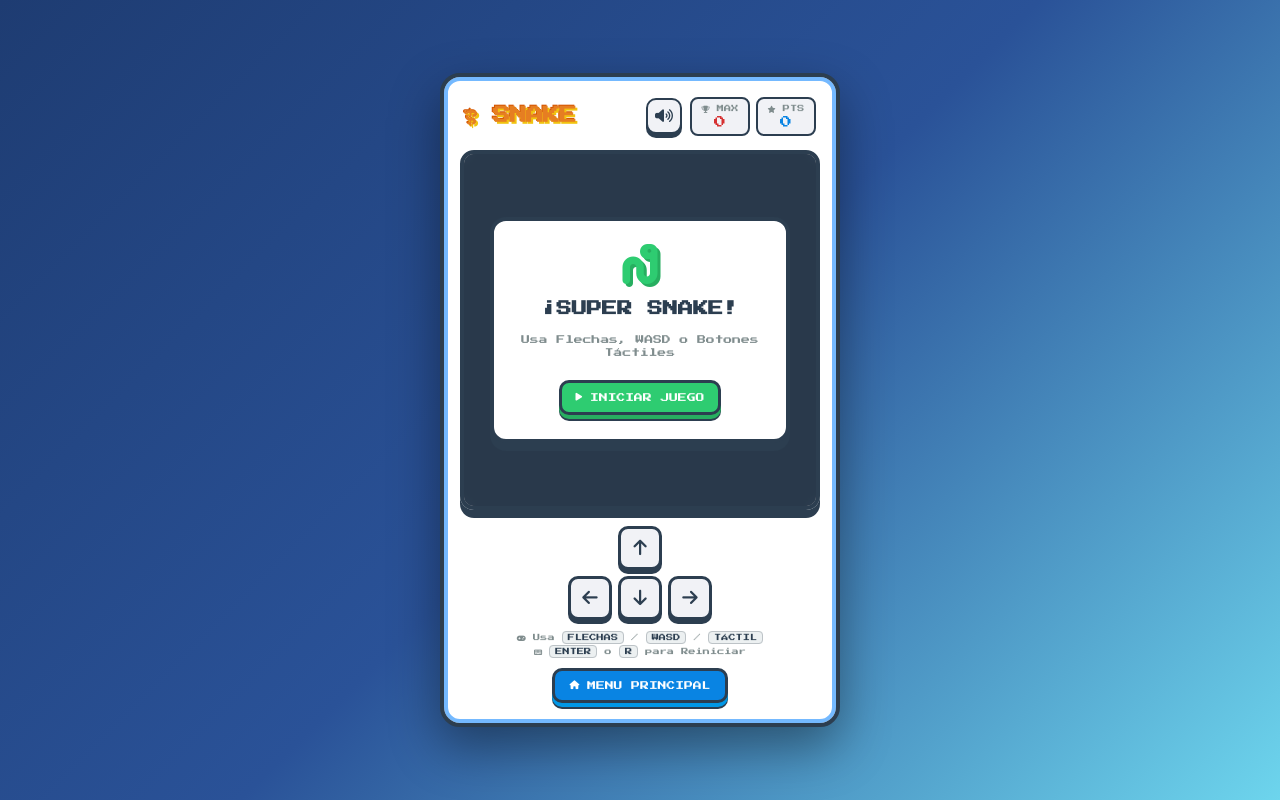
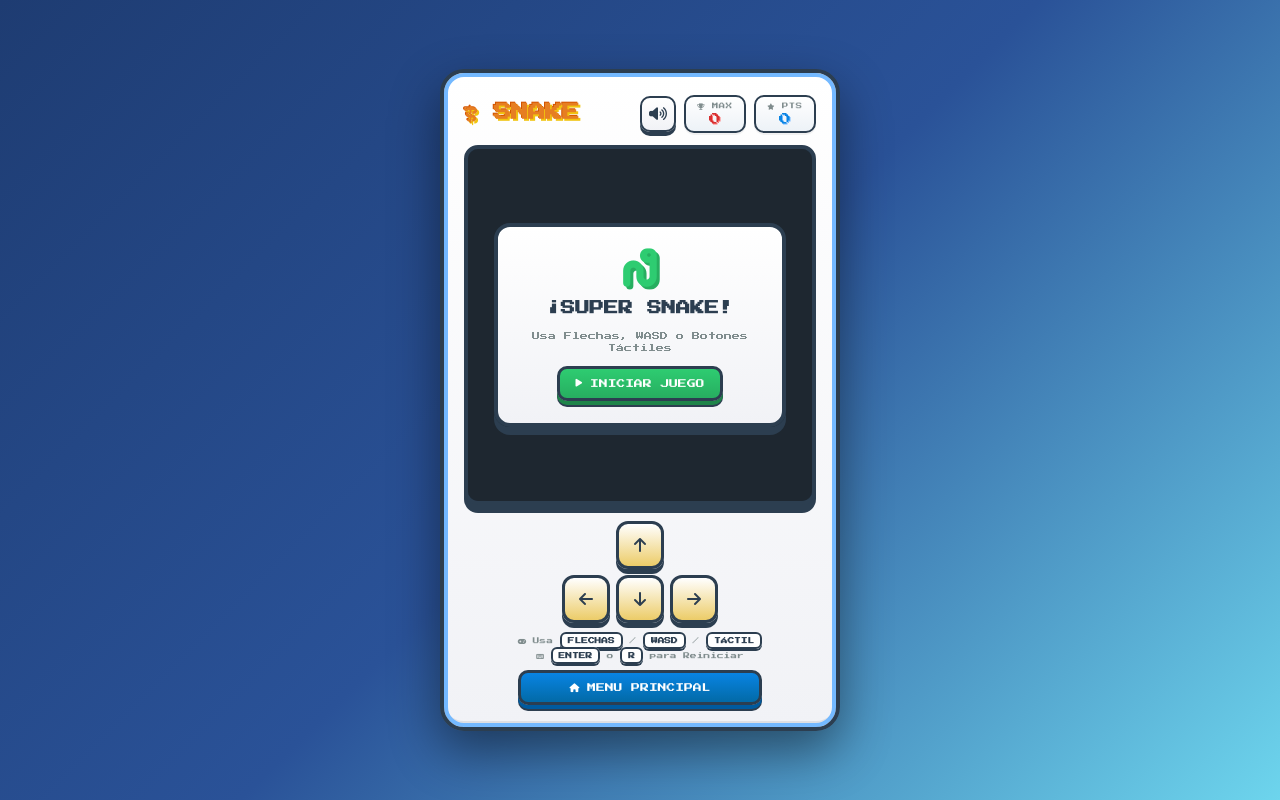
Before and after one commit to Fer-Mejia/arcade, a plain HTML site: page Snake/index.html in a window 1280 px wide. Drawn offline with Linux system fonts and the light colour scheme.

Commit message:
Ajustando Snake

```diff
--- a/Snake/style.css
+++ b/Snake/style.css
@@ -2,6 +2,7 @@
   --bg-gradient: linear-gradient(135deg, #1e3c72 0%, #2a5298 50%, #6dd5ed 100%);
   --text-dark: #2c3e50;
   --font-retro: 'Press Start 2P', monospace;
+  --border-arcade: #2c3e50;
 }
 
 * {
@@ -18,24 +19,31 @@
   justify-content: center;
   align-items: center;
   min-height: 100vh;
-  overflow: hidden;
+  padding: 20px 0;
+  overflow-x: hidden;
 }
 
+/* Tarjeta Principal Tipo Chasis Arcade */
 .game-card {
   position: relative;
   z-index: 1;
-  background: #ffffff;
-  border: 4px solid #2c3e50;
-  border-radius: 20px;
-  padding: 20px;
-  box-shadow: 0 20px 50px rgba(0, 0, 0, 0.4), inset 0 0 0 4px #74b9ff;
+  background: linear-gradient(180deg, #ffffff 0%, #f1f2f6 100%);
+  border: 4px solid var(--border-arcade);
+  border-radius: 24px;
+  padding: 22px 20px;
+  box-shadow:
+    0 20px 50px rgba(0, 0, 0, 0.45),
+    inset 0 0 0 4px #74b9ff,
+    inset 0 -6px 0 rgba(0, 0, 0, 0.08);
   display: flex;
   flex-direction: column;
   align-items: center;
-  gap: 14px;
+  gap: 12px;
   width: 400px;
+  max-width: 95vw;
 }
 
+/* Encabezado */
 .game-header {
   width: 100%;
   display: flex;
@@ -53,7 +61,7 @@
   font-size: 1.1rem;
   color: #e67e22;
   text-shadow: 2px 2px 0px #f1c40f, -1px -1px 0px #d35400;
-  letter-spacing: -1px;
+  letter-spacing: -0.5px;
 }
 
 .header-right {
@@ -63,9 +71,9 @@
 }
 
 .btn-icon {
-  background: #f1f2f6;
-  border: 2px solid #2c3e50;
-  color: #2c3e50;
+  background: linear-gradient(180deg, #ffffff 0%, #f1f2f6 100%);
+  border: 2px solid var(--border-arcade);
+  color: var(--border-arcade);
   width: 36px;
   height: 36px;
   border-radius: 10px;
@@ -75,75 +83,91 @@
   align-items: center;
   font-size: 0.9rem;
   transition: all 0.15s ease;
-  box-shadow: 0 4px 0 #2c3e50;
+  box-shadow: 0 4px 0 var(--border-arcade);
 }
 
 .btn-icon:hover {
   background: #ffeaa7;
   transform: translateY(-2px);
-  box-shadow: 0 6px 0 #2c3e50;
+  box-shadow: 0 6px 0 var(--border-arcade);
+}
+
+.btn-icon:active {
+  transform: translateY(2px);
+  box-shadow: 0 2px 0 var(--border-arcade);
 }
 
 .btn-icon.muted {
   color: #a4b0be;
 }
 
+/* Marcadores */
 .scoreboard {
   display: flex;
-  gap: 6px;
+  gap: 8px;
 }
 
 .score-box {
-  background: #f1f2f6;
-  padding: 6px 8px;
-  border-radius: 8px;
-  border: 2px solid #2c3e50;
+  background: linear-gradient(180deg, #ffffff 0%, #edf2f7 100%);
+  padding: 6px 10px;
+  border-radius: 10px;
+  border: 2px solid var(--border-arcade);
+  box-shadow: inset 0 2px 0 rgba(255, 255, 255, 0.8), 0 2px 0 rgba(0,0,0,0.05);
   display: flex;
   flex-direction: column;
   align-items: center;
   font-size: 0.5rem;
-  min-width: 60px;
+  min-width: 62px;
 }
 
 .score-box .label {
   color: #7f8c8d;
   margin-bottom: 3px;
-  font-size: 0.45rem;
+  font-size: 0.4rem;
+  letter-spacing: 0.5px;
 }
 
 .score-box.highlight #score {
   color: #0984e3;
   font-size: 0.75rem;
+  text-shadow: 1px 1px 0px #74b9ff;
 }
 
 .score-box #highScore {
   color: #d63031;
   font-size: 0.75rem;
+  text-shadow: 1px 1px 0px #ff7675;
 }
 
+/* Pantalla del Juego (Canvas) */
 .canvas-wrapper {
   position: relative;
   border-radius: 14px;
   overflow: hidden;
-  box-shadow: 0 8px 0 #2c3e50;
-  border: 4px solid #2c3e50;
+  box-shadow: 0 8px 0 var(--border-arcade), inset 0 0 12px rgba(0,0,0,0.5);
+  border: 4px solid var(--border-arcade);
   width: 360px;
   height: 360px;
+  max-width: 100%;
+  background: #222f3e;
 }
 
 canvas {
   display: block;
+  width: 100%;
+  height: 100%;
   background: #222f3e;
 }
 
+/* Overlay de Estado (Inicio / Game Over) */
 .overlay {
   position: absolute;
   top: 0;
   left: 0;
   width: 100%;
   height: 100%;
-  background: rgba(44, 62, 80, 0.75);
-  backdrop-filter: blur(3px);
+  background: rgba(30, 39, 46, 0.82);
+  backdrop-filter: blur(4px);
   display: flex;
   justify-content: center;
   align-items: center;
@@ -156,32 +180,32 @@
   display: flex;
   flex-direction: column;
   align-items: center;
-  gap: 14px;
-  padding: 24px;
-  background: #ffffff;
-  border: 4px solid #2c3e50;
+  gap: 12px;
+  padding: 22px;
+  background: linear-gradient(180deg, #ffffff 0%, #f1f2f6 100%);
+  border: 4px solid var(--border-arcade);
   border-radius: 16px;
-  box-shadow: 0 8px 0 #2c3e50;
+  box-shadow: 0 8px 0 var(--border-arcade);
   width: 85%;
 }
 
 .start-icon {
-  font-size: 2.5rem;
+  font-size: 2.4rem;
   color: #2ecc71;
   text-shadow: 3px 3px 0 #27ae60;
   animation: bounce 1.2s infinite alternate ease-in-out;
 }
 
 .death-icon {
-  font-size: 2.5rem;
+  font-size: 2.4rem;
   color: #e74c3c;
   text-shadow: 3px 3px 0 #c0392b;
   animation: shake 0.5s infinite;
 }
 
 .overlay h2 {
-  color: #2c3e50;
-  font-size: 0.95rem;
+  color: var(--border-arcade);
+  font-size: 0.9rem;
   line-height: 1.3;
 }
 
@@ -190,63 +214,19 @@
 }
 
 .overlay p {
-  font-size: 0.55rem;
+  font-size: 0.5rem;
   color: #7f8c8d;
   line-height: 1.5;
 }
 
-.final-score-badge {
-  font-size: 0.8rem !important;
-  color: #27ae60 !important;
-  font-weight: bold;
-  margin-top: 4px;
-}
-
-.btn-primary {
-  margin-top: 6px;
-  background: #2ecc71;
-  color: #ffffff;
-  border: 3px solid #2c3e50;
-  font-family: var(--font-retro);
-  padding: 10px 14px;
-  font-size: 0.55rem;
-  border-radius: 10px;
-  cursor: pointer;
-  transition: all 0.15s ease;
-  display: flex;
-  align-items: center;
-  gap: 8px;
-  box-shadow: 0 4px 0 #27ae60, 0 6px 0 #2c3e50;
-}
-
-.btn-primary:hover {
-  transform: translateY(-2px);
-  background: #58d68d;
-  box-shadow: 0 6px 0 #27ae60, 0 8px 0 #2c3e50;
-}
-
-/* --- Botón Regresar al Menú (con tu paleta exacta) --- */
-.back-btn {
-  background: #0984e3 !important;
-  box-shadow: 0 4px 0 #0097e6, 0 6px 0 #2c3e50 !important;
-  margin-top: 6px;
-  text-decoration: none;
-  align-self: center;
-}
-
-.back-btn:hover {
-  background: #74b9ff !important;
-  box-shadow: 0 6px 0 #0097e6, 0 8px 0 #2c3e50 !important;
-}
-
-/* --- Controles Táctiles / Flechitas Móvil --- */
+/* D-Pad Táctil Estilo Cruceta Arcade */
 .touch-controls {
   display: flex;
   flex-direction: column;
   align-items: center;
   gap: 6px;
+  margin-top: 4px;
   user-select: none;
-  margin-top: 2px;
 }
 
 .dpad-row {
@@ -255,73 +235,128 @@
 }
 
 .dpad-btn {
-  width: 44px;
-  height: 44px;
-  background: #f1f2f6;
-  color: #2c3e50;
-  border: 3px solid #2c3e50;
-  border-radius: 10px;
-  font-size: 1.1rem;
+  width: 48px;
+  height: 48px;
+  background: linear-gradient(180deg, #ffffff 0%, #eccc68 100%);
+  color: var(--border-arcade);
+  border: 3px solid var(--border-arcade);
+  border-radius: 12px;
+  font-family: var(--font-retro);
+  font-size: 1rem;
+  font-weight: bold;
   cursor: pointer;
-  box-shadow: 0 4px 0 #2c3e50;
+  box-shadow: 0 5px 0 var(--border-arcade);
   display: flex;
   justify-content: center;
   align-items: center;
-  transition: all 0.1s ease;
+  transition: all 0.08s ease;
   touch-action: manipulation;
+}
+
+.dpad-btn:hover {
+  background: linear-gradient(180deg, #ffeaa7 0%, #f1c40f 100%);
 }
 
 .dpad-btn:active {
   transform: translateY(3px);
-  box-shadow: 0 1px 0 #2c3e50;
-  background: #2ecc71;
+  box-shadow: 0 2px 0 var(--border-arcade);
+  background: #e67e22;
   color: #ffffff;
 }
 
+/* Instrucciones de Teclado */
 .game-controls {
-  font-size: 0.45rem;
+  font-size: 0.42rem;
   color: #7f8c8d;
   display: flex;
   flex-direction: column;
   gap: 6px;
   text-align: center;
+  margin-top: 2px;
 }
 
 .game-controls span {
-  color: #2c3e50;
-  background: #ecf0f1;
-  border: 1px solid #bdc3c7;
-  padding: 2px 5px;
-  border-radius: 4px;
+  color: var(--border-arcade);
+  background: #ffffff;
+  border: 2px solid var(--border-arcade);
+  padding: 3px 6px;
+  border-radius: 6px;
+  box-shadow: 0 2px 0 var(--border-arcade);
+  font-weight: bold;
+}
+
+/* Botones de Acción Principales */
+.btn-primary {
+  background: linear-gradient(180deg, #2ecc71 0%, #27ae60 100%);
+  color: #ffffff;
+  border: 3px solid var(--border-arcade);
+  font-family: var(--font-retro);
+  padding: 10px 16px;
+  font-size: 0.55rem;
+  border-radius: 10px;
+  cursor: pointer;
+  transition: all 0.15s ease;
+  display: inline-flex;
+  align-items: center;
+  justify-content: center;
+  gap: 8px;
+  box-shadow: 0 4px 0 #1e8449, 0 6px 0 var(--border-arcade);
+  text-decoration: none;
+}
+
+.btn-primary:hover {
+  transform: translateY(-2px);
+  box-shadow: 0 6px 0 #1e8449, 0 8px 0 var(--border-arcade);
+}
+
+.btn-primary:active {
+  transform: translateY(2px);
+  box-shadow: 0 2px 0 #1e8449, 0 4px 0 var(--border-arcade);
+}
+
+.back-btn {
+  background: linear-gradient(180deg, #0984e3 0%, #026aa7 100%) !important;
+  box-shadow: 0 4px 0 #005a9e, 0 6px 0 var(--border-arcade) !important;
+  margin-top: 4px;
+}
+
+.back-btn:hover {
+  background: linear-gradient(180deg, #74b9ff 0%, #0984e3 100%) !important;
+  box-shadow: 0 6px 0 #005a9e, 0 8px 0 var(--border-arcade) !important;
+}
+
+.back-btn:active {
+  box-shadow: 0 2px 0 #005a9e, 0 4px 0 var(--border-arcade) !important;
 }
 
 .hidden {
   display: none !important;
 }
 
+/* Animaciones */
 @keyframes fadeIn {
-  from { opacity: 0; transform: scale(0.95); }
+  from { opacity: 0; transform: scale(0.96); }
   to { opacity: 1; transform: scale(1); }
 }
 
 @keyframes bounce {
   from { transform: translateY(0); }
-  to { transform: translateY(-10px); }
+  to { transform: translateY(-8px); }
 }
 
 @keyframes shake {
   0%, 100% { transform: rotate(0deg); }
-  25% { transform: rotate(-8deg); }
-  75% { transform: rotate(8deg); }
+  25% { transform: rotate(-6deg); }
+  75% { transform: rotate(6deg); }
 }
 
-/* Escalado suave solo si la pantalla del celular es muy pequeña */
+/* Ajuste móvil para pantallas pequeñas */
 @media (max-width: 420px) {
   body {
-    overflow: auto;
+    overflow-y: auto;
   }
   .game-card {
-    transform: scale(0.88);
+    transform: scale(0.9);
     transform-origin: top center;
   }
 }
```
